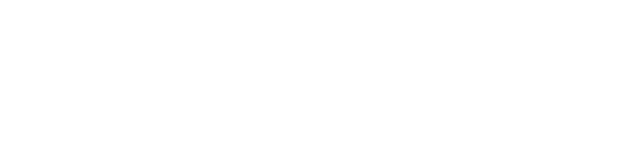
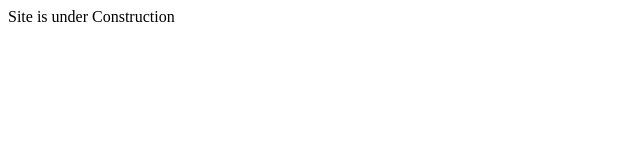
Before and after one commit to yuvrajdevrukhkar/Cloud_Assign_1, a plain HTML site: page index.html in a window 1280 px wide. Shown: the whole page, without its empty margins (0-640 px from the left). Drawn offline with Linux system fonts and the light colour scheme.

Commit message:
newversion

```diff
--- a/index.html
+++ b/index.html
@@ -2,5 +2,6 @@
 <html>
 <head>
   <title>My First Web Page</title>
+  <h> Site is under Construction</h>
 </head>
 </html>
```
